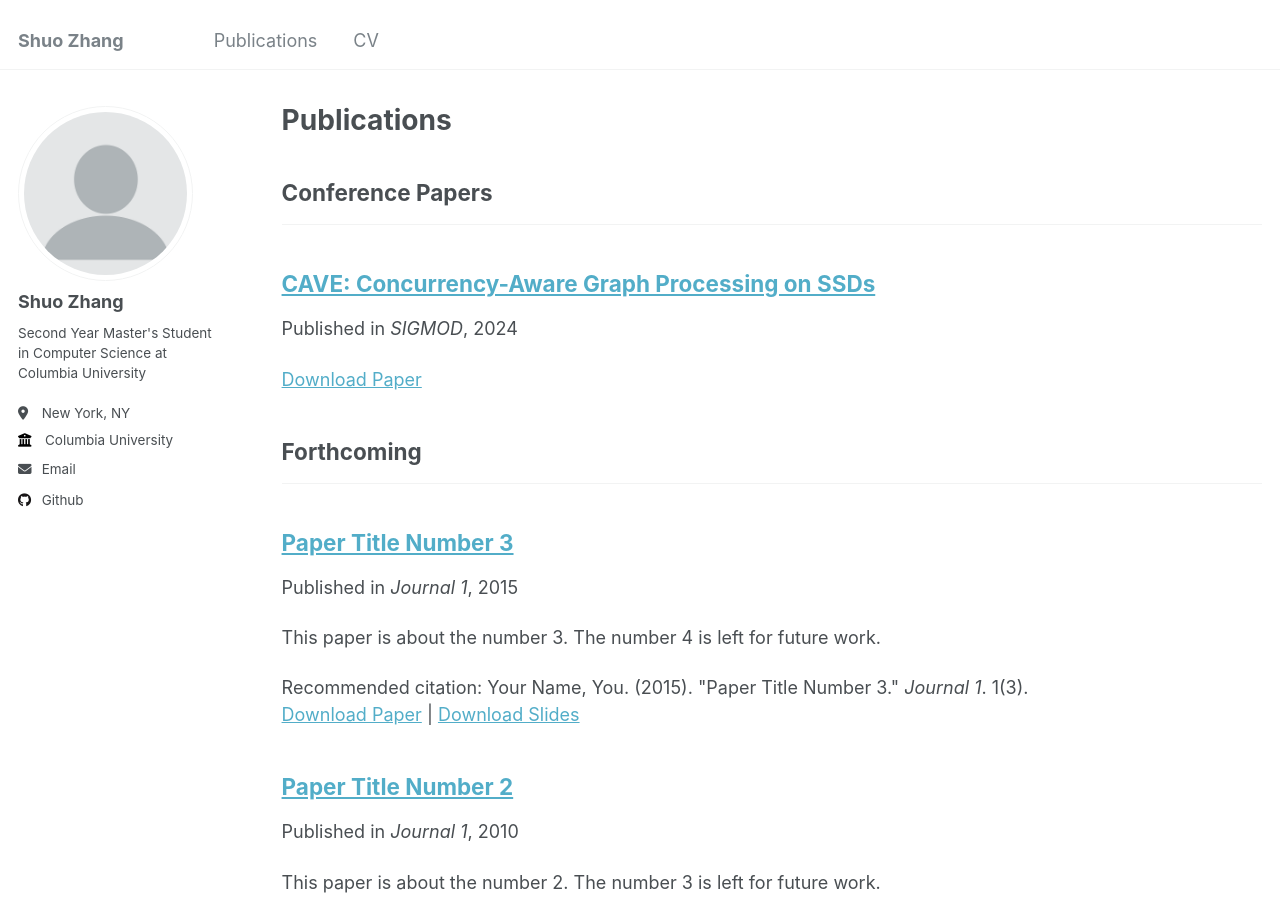
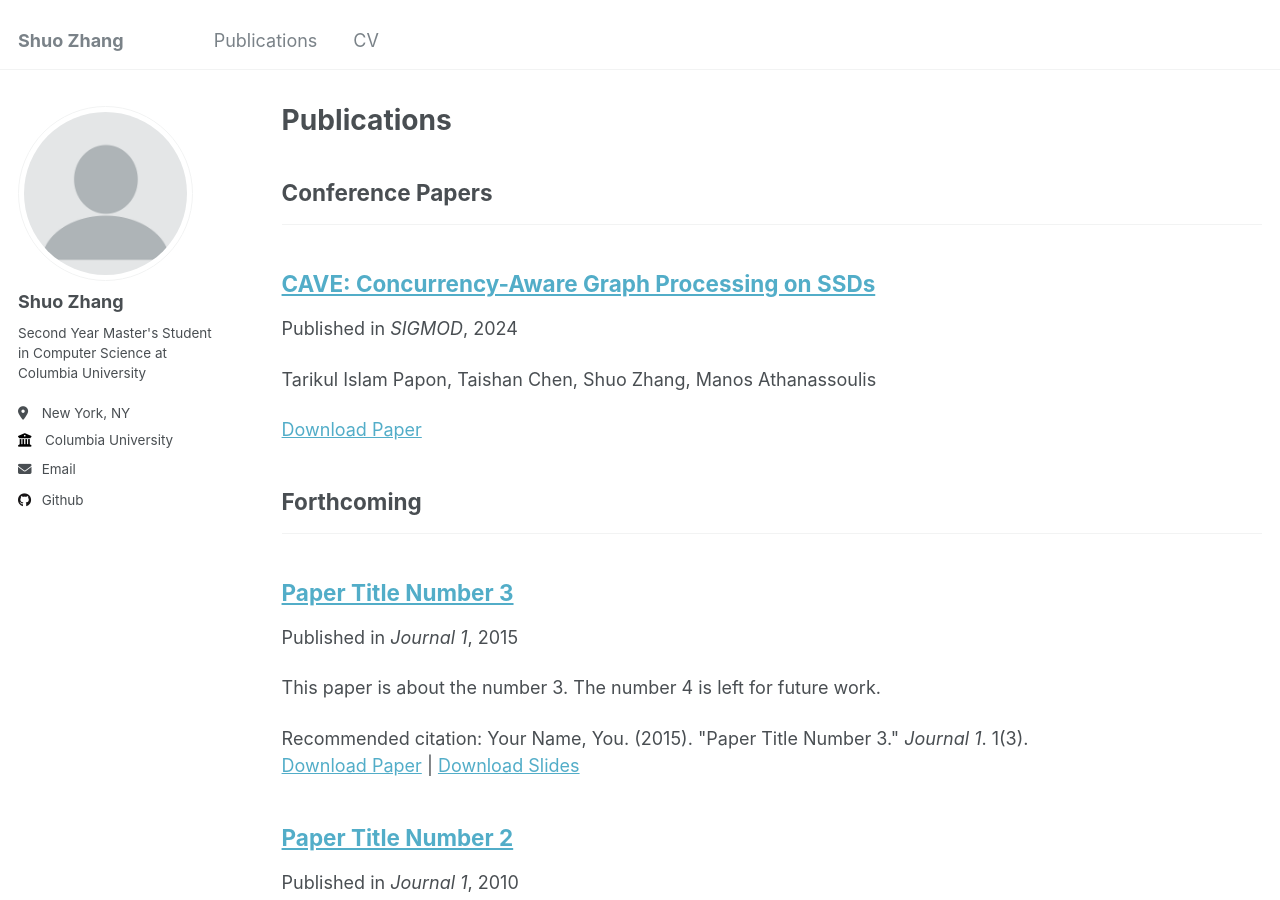
Before and after one commit to Inverse0/Inverse0.github.io, a Jekyll site: the page built from _pages/publications.html, in a window 1280 px wide and 900 px high. Built offline with Jekyll 4.4.1, drawn with Linux system fonts in a browser that asks for light colours.

Commit message:
Update 2024-CAVE.md

```diff
--- a/_publications/2024-CAVE.md
+++ b/_publications/2024-CAVE.md
@@ -3,7 +3,7 @@ title: "CAVE: Concurrency-Aware Graph Processing on SSDs"
 collection: publications
 category: conferences
 permalink: /publication/2024-CAVE
-excerpt: # 'This paper is about fixing template issue #693.'
+excerpt: 'Tarikul Islam Papon, Taishan Chen, Shuo Zhang, Manos Athanassoulis'
 date: 2024-05-30
 venue: 'SIGMOD'
 paperurl: 'https://dl.acm.org/doi/pdf/10.1145/3654928'
```
